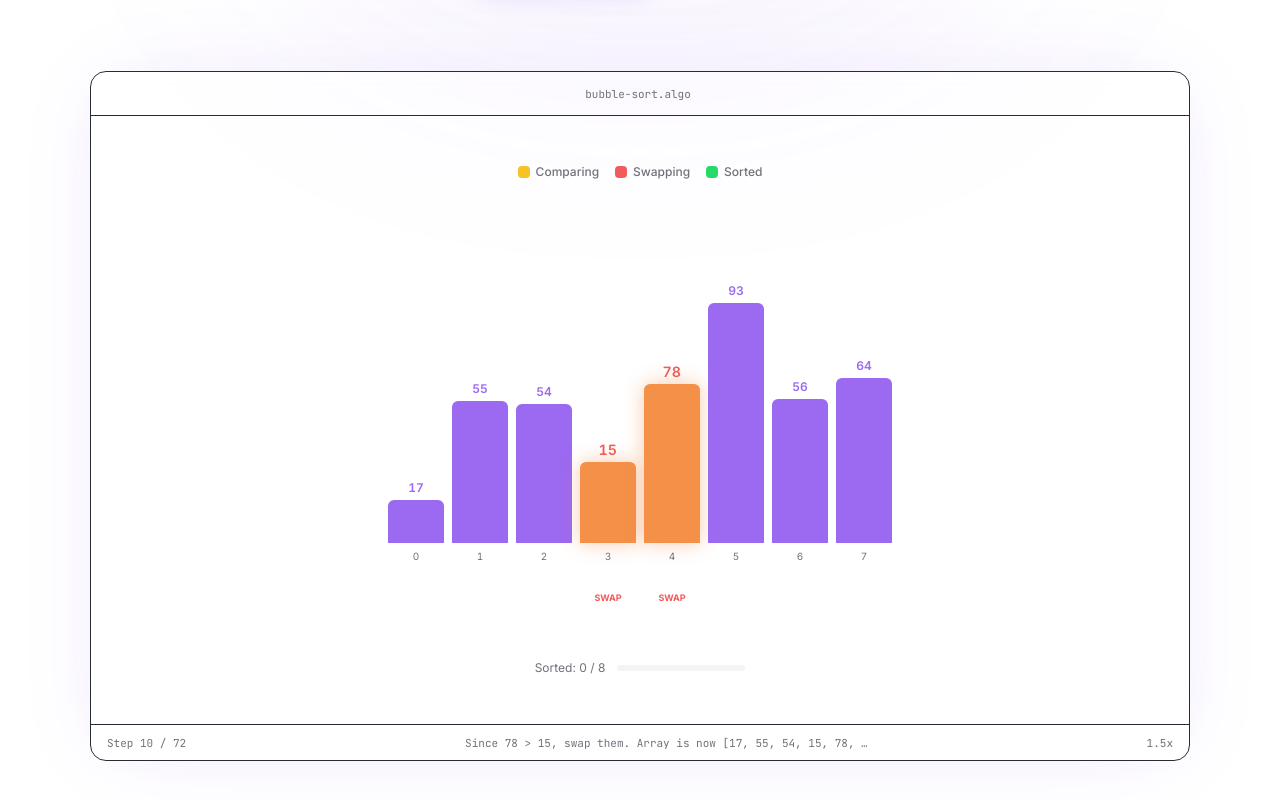
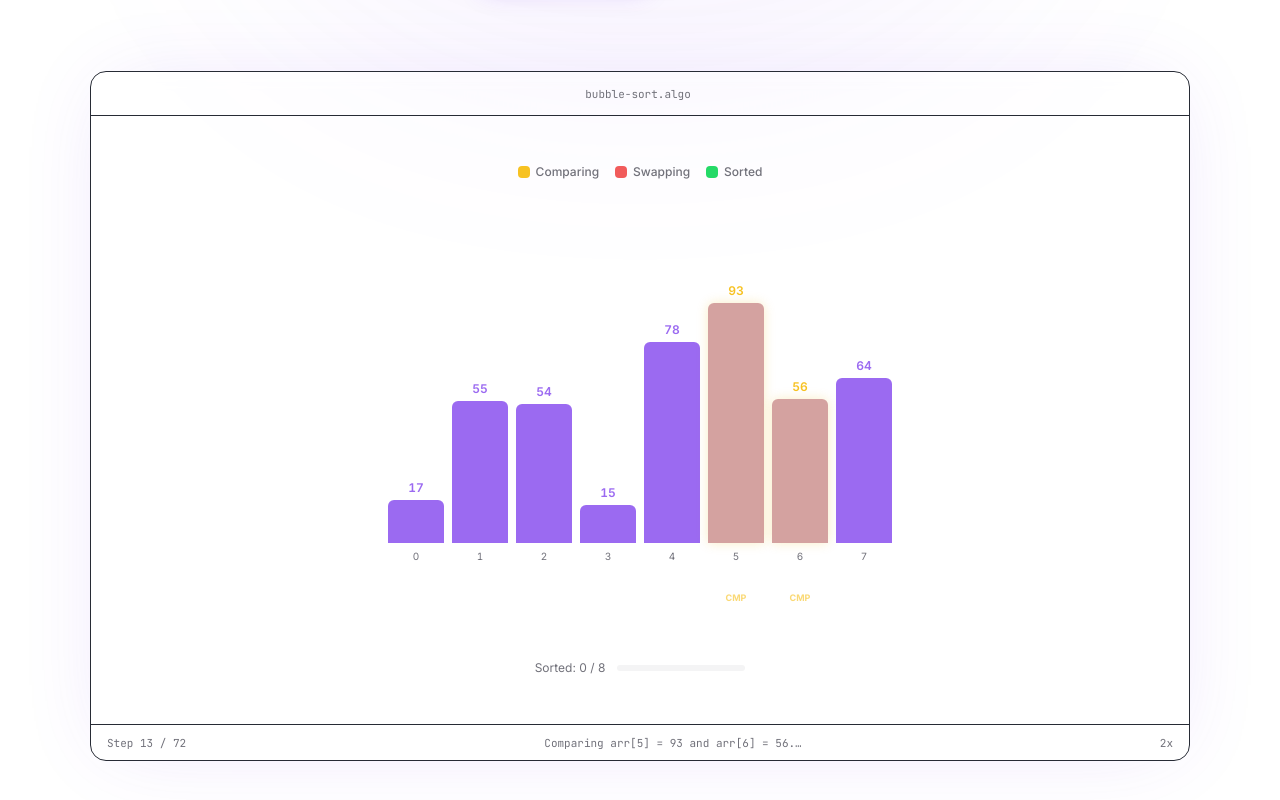
Before and after one commit to Aashish-Anand/DSA-Visualizer, a React (Vite) app: page / in a window 1280 px wide. Shown: the part 552-1352 px from the top of the page. Built offline with nearby package versions, Linux system fonts and the light colour scheme.

Commit message:
Fixing Prod Build

```diff
--- a/src/pages/LandingPage/sections/HeroSection.tsx
+++ b/src/pages/LandingPage/sections/HeroSection.tsx
@@ -17,7 +17,7 @@ export function HeroSection({ onLaunchApp }: HeroSectionProps) {
   // Auto-play continuously
   useEffect(() => {
     const timer = setTimeout(() => {
-      engine.setSpeed(1.5);
+      engine.setSpeed(2);
       engine.play();
     }, 800);
     return () => clearTimeout(timer);
```
